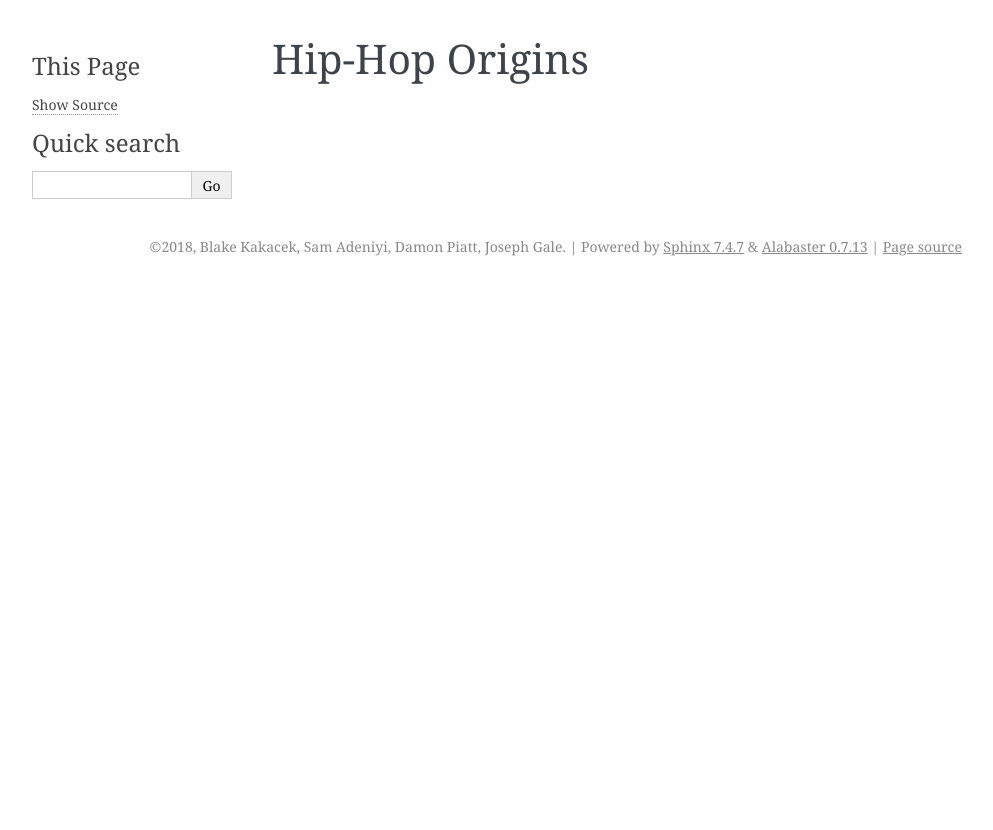
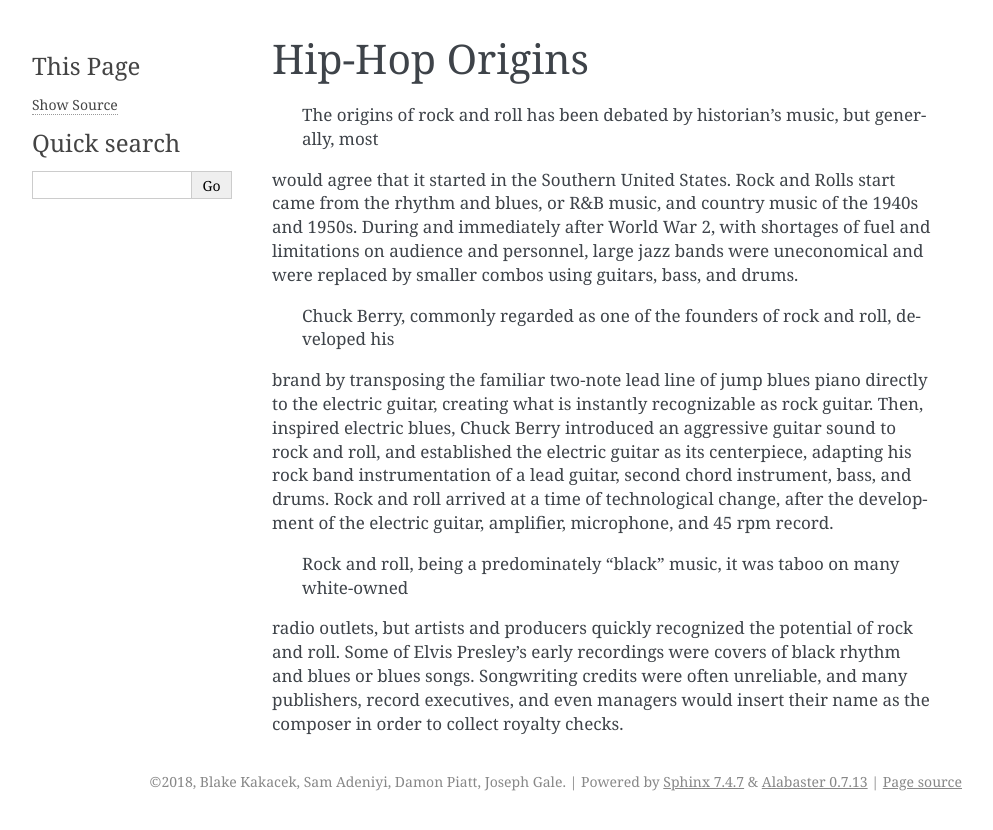
Before and after one commit to Bkakacek/static_pages, a Sphinx documentation site: the page built from source/rocknroll_origins/rocknroll_origins.rst, in a window 1280 px wide. Shown: the top 830 px of the page, without its empty margins (148-1141 px from the left). Built offline with Sphinx 7.4.7, drawn with Linux system fonts in a browser that asks for light colours.

Commit message:
Added rock&roll origins/influence

```diff
--- a/source/rocknroll_origins/rocknroll_origins.rst
+++ b/source/rocknroll_origins/rocknroll_origins.rst
@@ -1,2 +1,23 @@
 Hip-Hop Origins
 ===============
+
+	The origins of rock and roll has been debated by historian’s music, but generally, most
+would agree that it started in the Southern United States. Rock and Rolls start came from the
+rhythm and blues, or R&B music, and country music of the 1940s and 1950s. During and
+immediately after World War 2, with shortages of fuel and limitations on audience and
+personnel, large jazz bands were uneconomical and were replaced by smaller combos using
+guitars, bass, and drums.
+
+	Chuck Berry, commonly regarded as one of the founders of rock and roll, developed his
+brand by transposing the familiar two-note lead line of jump blues piano directly to the electric
+guitar, creating what is instantly recognizable as rock guitar. Then, inspired electric blues, Chuck
+Berry introduced an aggressive guitar sound to rock and roll, and established the electric guitar
+as its centerpiece, adapting his rock band instrumentation of a lead guitar, second chord
+instrument, bass, and drums. Rock and roll arrived at a time of technological change, after the
+development of the electric guitar, amplifier, microphone, and 45 rpm record.
+
+	Rock and roll, being a predominately “black” music, it was taboo on many white-owned
+radio outlets, but artists and producers quickly recognized the potential of rock and roll. Some
+of Elvis Presley’s early recordings were covers of black rhythm and blues or blues songs.
+Songwriting credits were often unreliable, and many publishers, record executives, and even
+managers would insert their name as the composer in order to collect royalty checks.
```
Also changed, not shown: source/rocknroll_influence_on_culture/rocknroll_influence_on_culture.rst (+20 -0 lines).
